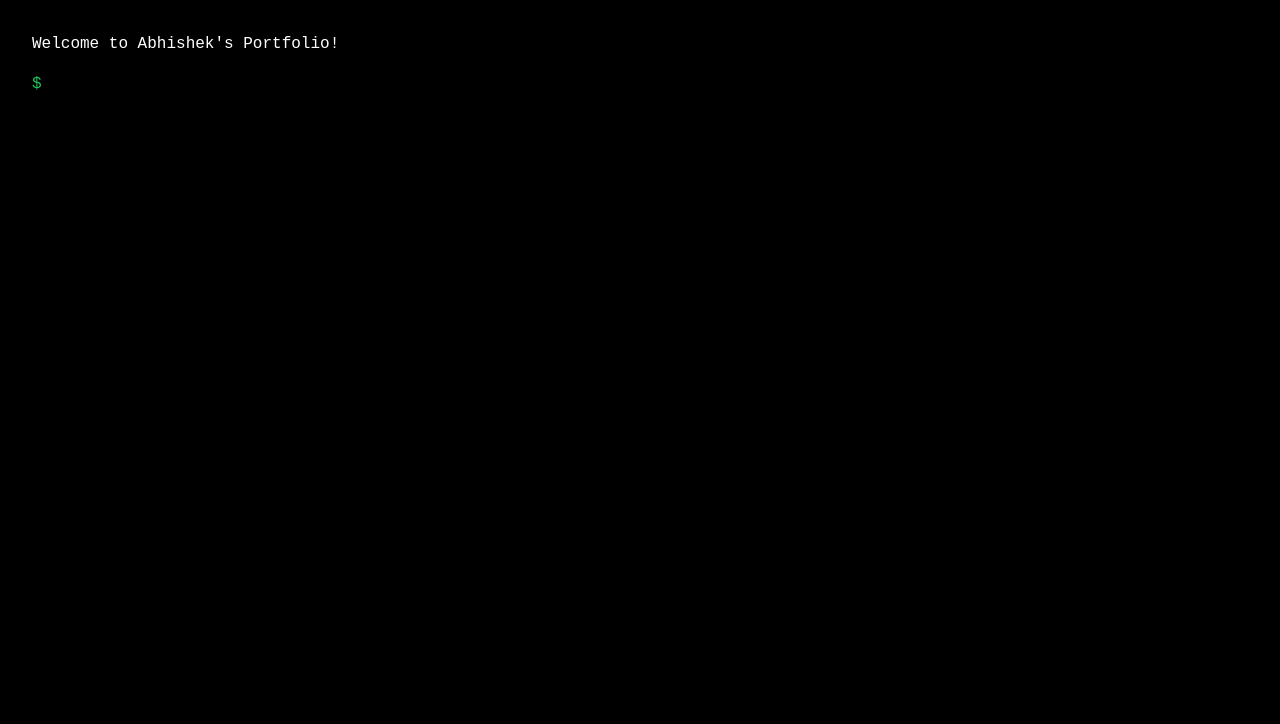
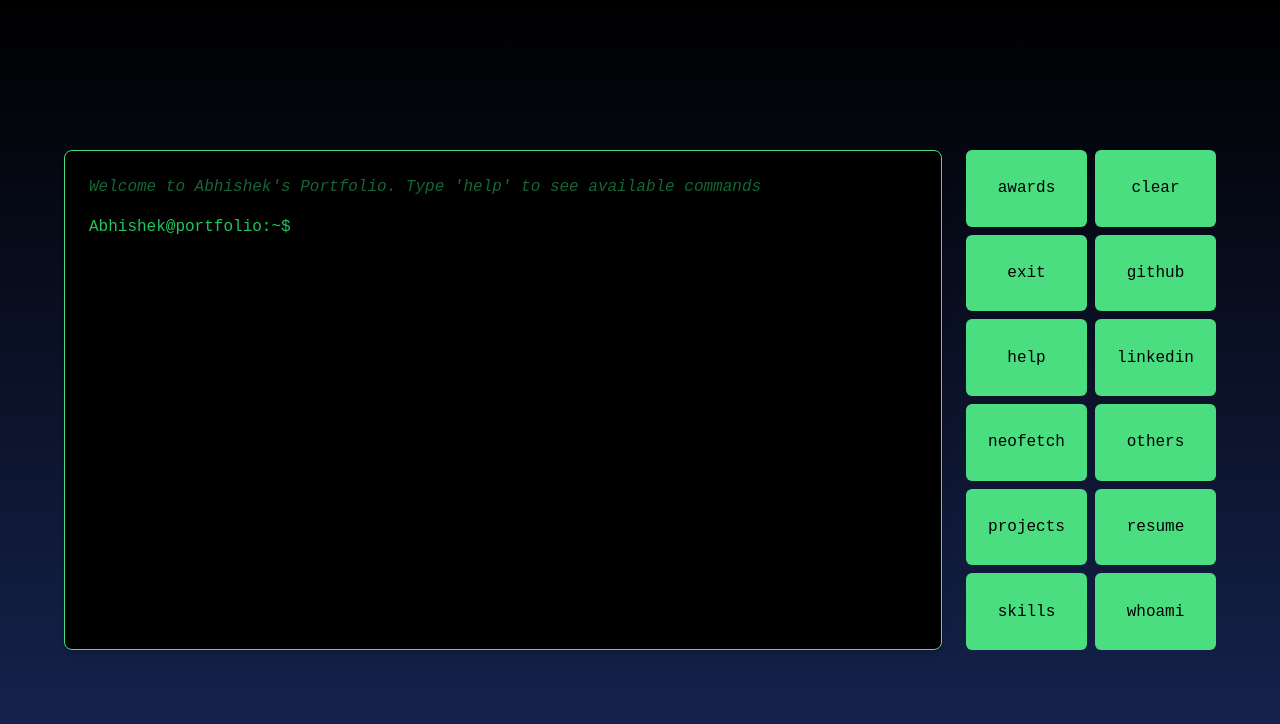
Before and after one commit to AbhiMAtGitHub/Personal_Portfolio, a React (Vite) app: page / in a window 1280 px wide. Shown: the top 724 px of the page. Built offline with nearby package versions, Linux system fonts and the light colour scheme.

Commit message:
Changed the UI and added buttons

```diff
--- a/src/App.jsx
+++ b/src/App.jsx
@@ -1,11 +1,19 @@
+// src/App.jsx
 import React from "react";
 import Terminal from "./components/Terminal";
-import "./styles/terminal.css";
+import CommandButtons from "./components/CommandButtons";
 
 const App = () => {
   return (
-    <div className="app">
-      <Terminal />
+    <div className="min-h-screen flex justify-center items-center bg-gradient-to-b from-black to-blue-950 p-6">
+      <div className="flex flex-col lg:flex-row gap-6 max-w-6xl w-full items-stretch">
+        <div className="flex-1">
+          <Terminal />
+        </div>
+        <div className="w-full lg:w-[250px] flex flex-col">
+          <CommandButtons />
+        </div>
+      </div>
     </div>
   );
 };
--- /dev/null
+++ b/src/components/CommandButtons.jsx
@@ -0,0 +1,42 @@
+import React from "react";
+
+const commands = [
+  "awards",
+  "clear",
+  "exit",
+  "github",
+  "help",
+  "linkedin",
+  "neofetch",
+  "others",
+  "projects",
+  "resume",
+  "skills",
+  "whoami",
+];
+
+const CommandButtons = () => {
+  const handleClick = (cmd) => {
+    const input = document.querySelector("input");
+    input.value = cmd;
+    input.focus();
+    const enter = new KeyboardEvent("keydown", { key: "Enter" });
+    input.dispatchEvent(enter);
+  };
+
+  return (
+    <div className="h-full w-full grid grid-cols-2 gap-2">
+      {commands.map((cmd) => (
+        <button
+          key={cmd}
+          onClick={() => handleClick(cmd)}
+          className="w-full bg-green-400 text-black font-mono py-2 rounded-md hover:bg-green-300 transition"
+        >
+          {cmd}
+        </button>
+      ))}
+    </div>
+  );
+};
+
+export default CommandButtons;
--- a/src/components/Header.jsx
+++ b/src/components/Header.jsx
@@ -4,8 +4,8 @@ import "../styles/header.css";
 
 const Header = () => {
   return (
-    <div className="text-white text-xl mb-4">
-      Abhishek@portfolio:~$ <span className="blinking-cursor">|</span>
+    <div className="text-white text-l mb-4">
+      Welcome to Abhishek's Portfolio. Type 'help' to see available commands{" "}
     </div>
   );
 };
--- a/src/components/Prompt.jsx
+++ b/src/components/Prompt.jsx
@@ -1,11 +1,12 @@
-// src/components/Prompt.jsx
 import React from "react";
 
 const Prompt = ({ command, response }) => {
   return (
     <div className="mb-2">
-      <div><span className="text-green-500">$</span> {command}</div>
-      <div className="ml-4">{response}</div>
+      <div className="text-green-500">
+        Abhishek@portfolio:~$ <span className="text-green-400">{command}</span>
+      </div>
+      <div className="text-green-300">{response}</div>
     </div>
   );
 };
--- a/src/components/Terminal.jsx
+++ b/src/components/Terminal.jsx
@@ -1,4 +1,3 @@
-// src/components/Terminal.jsx
 import React, { useState } from "react";
 import Prompt from "./Prompt";
 import { commands } from "../constants/commands.jsx";
@@ -10,37 +9,34 @@ const Terminal = () => {
   const handleCommand = (e) => {
     if (e.key === "Enter") {
       const trimmed = input.trim().toLowerCase();
-
-      if (trimmed === "clear") {
-        setHistory([]); // Clear terminal history
+      if (trimmed === "clear" || trimmed === "cls") {
+        setHistory([]);
       } else {
         const response = commands[trimmed] || `Command not found: ${trimmed}`;
         setHistory([...history, { command: trimmed, response }]);
       }
-
       setInput("");
     }
   };
 
   return (
-    <div className="terminal-container p-4 text-green-400 font-mono">
-      {/* <Header /> */}
-      <div className="terminal-header text-white mb-4">
-        Welcome to Abhishek's Portfolio!
+    <div className="bg-black text-green-200 p-6 rounded-lg shadow-md border border-green-400 font-mono h-[500px] overflow-y-auto">
+      <div className="text-green-800 mb-4 italic">
+        Welcome to Abhishek's Portfolio. Type 'help' to see available commands
       </div>
 
-      {history.map((item, index) => (
-        <Prompt key={index} command={item.command} response={item.response} />
+      {history.map((item, idx) => (
+        <Prompt key={idx} command={item.command} response={item.response} />
       ))}
 
-      <div className="flex">
-        <span className="text-green-500">$</span>
+      <div className="flex items-center mt-2">
+        <span className="text-green-500">Abhishek@portfolio:~$</span>
         <input
           type="text"
           value={input}
           onChange={(e) => setInput(e.target.value)}
           onKeyDown={handleCommand}
-          className="bg-transparent border-none outline-none text-green-400 ml-2 w-full caret-green-500"
+          className="bg-transparent border-none outline-none ml-2 w-full text-green-200 caret-green-400"
           autoFocus
         />
       </div>
--- a/src/constants/commands.jsx
+++ b/src/constants/commands.jsx
@@ -6,16 +6,26 @@ export const commands = {
     <div>
       <div className="text-green-300">Available commands:</div>
       <ul className="ml-4 list-disc">
-        <li><strong>help</strong> – Show available commands</li>
-        <li><strong>about</strong> – About me</li>
-        <li><strong>projects</strong> – Show project list</li>
-        <li><strong>clear</strong> – Clear terminal</li>
+        <li>
+          <strong>help</strong> – Show available commands
+        </li>
+        <li>
+          <strong>about</strong> – About me
+        </li>
+        <li>
+          <strong>projects</strong> – Show project list
+        </li>
+        <li>
+          <strong>clear</strong> – Clear terminal
+        </li>
       </ul>
     </div>
   ),
   about: (
     <div>
-      <p>👋 Hi, I'm <span className="text-green-300 font-bold">Vijay</span>.</p>
+      <p>
+        👋 Hi, I'm <span className="text-green-300 font-bold">Abhishek</span>.
+      </p>
       <p>I’m a developer who loves building terminal UIs and smart systems.</p>
     </div>
   ),
@@ -26,4 +36,27 @@ export const commands = {
       <li>AWS Data Pipelines ☁️</li>
     </ul>
   ),
+  skills: {
+    description: "List my technical skills",
+    render: () => (
+      <div className="text-green-300">
+        <div className="mb-2">- Backend Development</div>
+        <div className="mb-2">- Python: Flask, FastAPI, discord.py</div>
+        <div className="mb-2">
+          - Java: Competitive Programming, JDA, Spring Boot (learning)
+        </div>
+        <div className="mb-2">
+          - JavaScript: Mongoose, Express, Node.js, discord.js, passport.js
+        </div>
+        <div className="mb-2">- Database: MongoDB, MySQL</div>
+        <div className="mb-2">- Version Control: Git</div>
+        <div className="mb-2">- CI/CD: Docker, GitHub CI/CD</div>
+        <div className="mb-2">- Cloud: Azure, AWS, GCP, Oracle Cloud</div>
+        <div className="mb-2">
+          - Tools: Postman, BurpSuite, Nmap, Cloudflared
+        </div>
+        <div className="mb-2">- OS: Arch Linux, Ubuntu, Windows</div>
+      </div>
+    ),
+  },
 };
```
